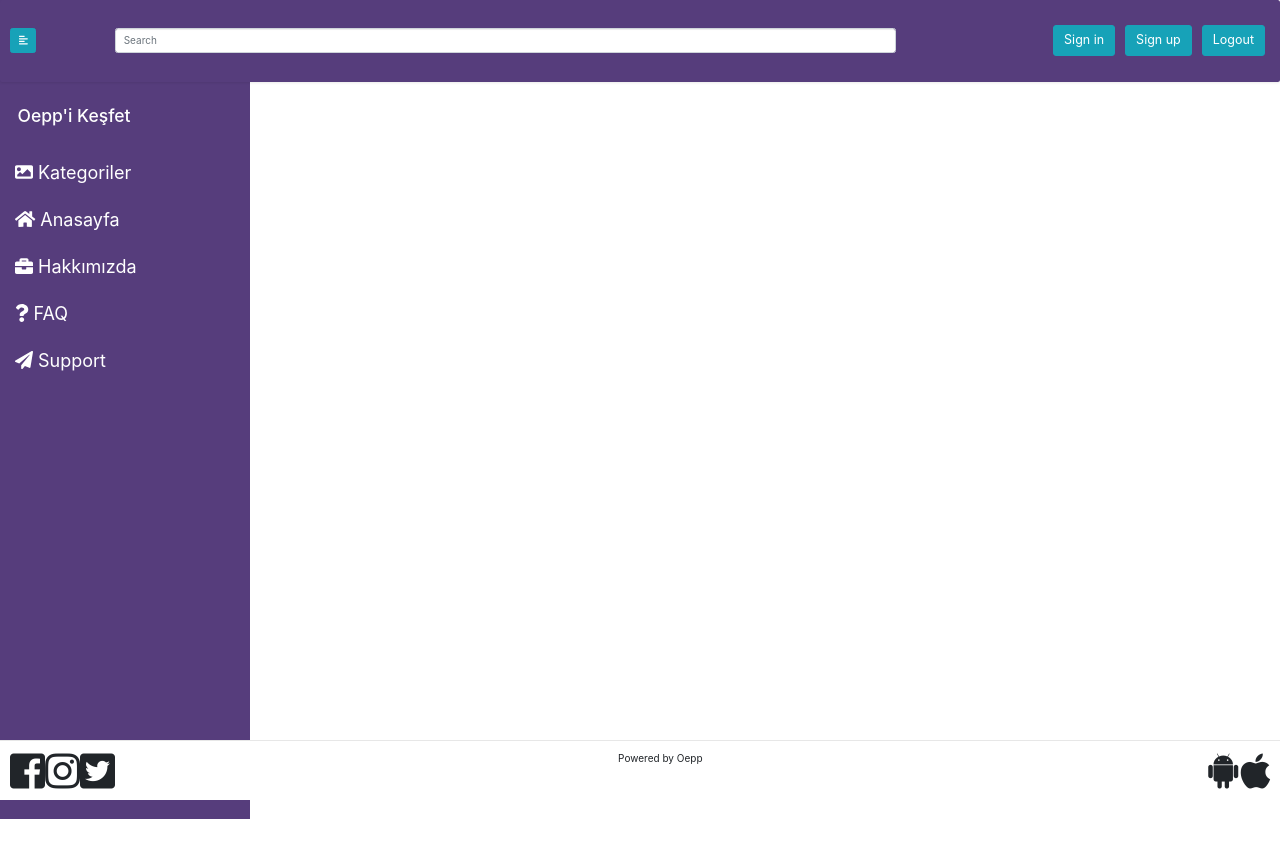
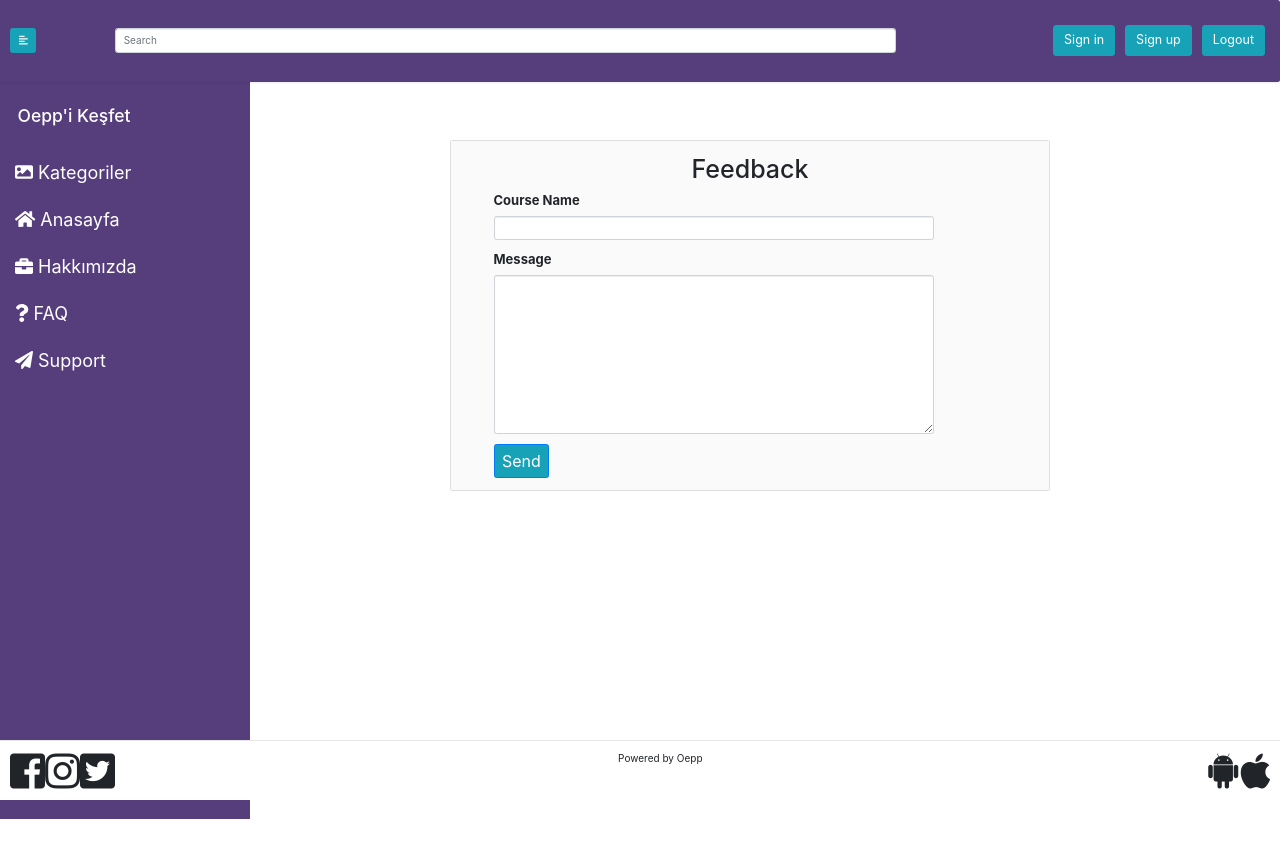
Before and after one commit to oepp/website, a React (Create React App) app: page /Feedback in a window 1280 px wide. Built offline with nearby package versions, Linux system fonts and the light colour scheme.

Commit message:
Created Feedback Form

```diff
--- /dev/null
+++ b/src/components/Feedback.js
@@ -0,0 +1,60 @@
+import React,{Component} from 'react';
+import 'bootstrap/dist/css/bootstrap.css';
+import $ from 'jquery';
+
+class Feedback extends Component {
+    constructor(props){
+        super(props);
+        this.state = {
+            submitting: false,
+        }
+
+    }
+
+    submitClick(){
+        console.log("Sending...");
+    }
+
+    setMessage(){
+        console.log("..");
+    }
+
+
+    render() {
+        return (
+            <div className="container" style={{paddingLeft:200, marginTop:40,paddingTop:90}}>
+                <br/>
+                <div className="card center"  style={{width:600}} >
+                    <div className="card-body" style={{backgroundColor:'#fafafa'}}>
+                    <center><h1 className="card-title">Feedback</h1></center>
+                    <div className="row">
+                        <div className="col-sm">
+                        <form style={{paddingLeft:30, paddingRight:30, width:500}}>
+                            <div className="form-group">
+                                <label for="courseName" style={{fontSize:13}}>Course Name</label>
+                                <input type="email" className="form-control" id="feedbacourseNameckEmail"/>
+                            </div>
+                            <div className="form-group">
+                                <label for="message" style={{fontSize:13}}>Message</label>
+                                <textarea className="form-control" id="message" rows="10" onChange = {this.setMessage.bind(this)}></textarea>
+                            </div>
+                            {this.state.submitting === true ?
+                            <button className="btn btn-info" style={{backgroundColor:"#17a2b8" ,fontSize:16}} type="button" disabled>
+                            <span className="spinner-border spinner-border-md" role="status" aria-hidden="true"></span>
+                                    &nbsp;Please Wait..
+                          </button>
+                            :
+                             <button type="submit" onClick={this.submitClick.bind(this)} className="btn btn-primary" style={{backgroundColor:"#17a2b8" ,fontSize:16}} >Send</button>
+                            }
+                            </form>
+                        </div>
+                    </div>
+                    </div>
+                </div>
+            </div>
+
+        );
+    }
+}
+
+export default Feedback;
--- a/src/components/content/Content.js
+++ b/src/components/content/Content.js
@@ -11,12 +11,10 @@ import Registration from '../Registration';
 import Support from '../Support';
 import './navbar.css';
 import Faq from '../Faq';
-
 import Profile from '../Profile';
+import Feedback from '../Feedback';
 import ForgotAccount from '../ForgotAccount';
 import ConfirmPassword from '../ConfirmPassword';
-
-
 import Category from '../Category/Category';
 import CategoryList from '../Category/CategoryList';
 
@@ -25,18 +23,18 @@ export default props => (
       <NavBar toggle={props.toggle}/>
       <Switch>
         <Route exact path="/" component={Home} />
-        <Route path="/about" component={About } />
-        <Route path="/category" component={Category} />
-        <Route path="/categoryList" component={CategoryList} />
-        <Route path="/productdetails" component={ProductDetails} />
-
-        <Route path="/Page-1" component={Login} />
-        <Route path="/Page-2" component={Registration} />
-        <Route path="/Support" component={Support} />
-        <Route path = "/Faq"  component ={Faq} />
-        <Route path = "/Profile"  component ={Profile} />
-        <Route path = "/ForgotAccount"  component ={ForgotAccount} />
-        <Route path = "/ConfirmPassword"  component ={ConfirmPassword} />
+        <Route path ="/about" component={About } />
+        <Route path ="/category" component={Category} />
+        <Route path ="/categoryList" component={CategoryList} />
+        <Route path ="/productdetails" component={ProductDetails} />
+        <Route path ="/Page-1" component={Login} />
+        <Route path ="/Page-2" component={Registration} />
+        <Route path ="/Support" component={Support} />
+        <Route path = "/Faq"  component={Faq} />
+        <Route path = "/Profile"  component={Profile} />
+        <Route path = "/Feedback" component={Feedback}/>
+        <Route path = "/ForgotAccount"  component={ForgotAccount} />
+        <Route path = "/ConfirmPassword"  component={ConfirmPassword} />
       </Switch>
     </Container>
 )
```
